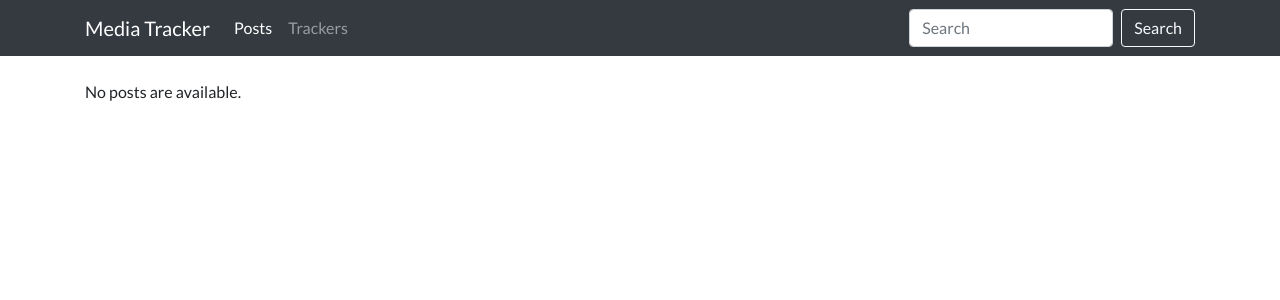
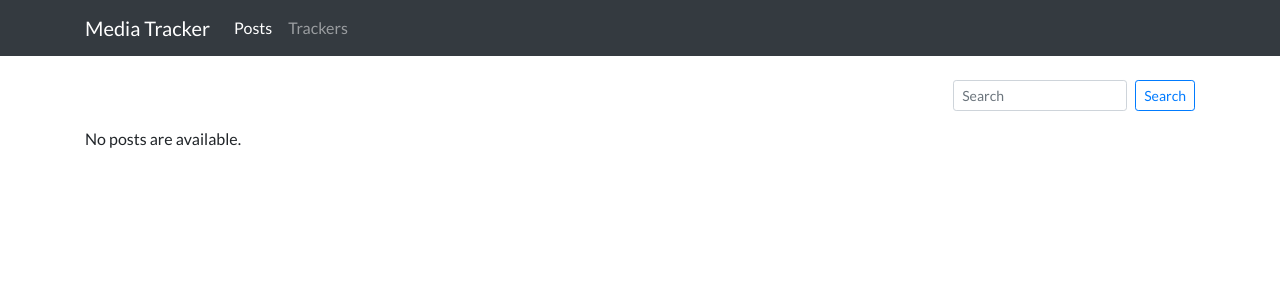
Before and after one commit to pushpreet/mediatracker, a Django app: page /posts/ in a window 1280 px wide. Shown: the top 300 px of the page. Run offline with Django 3.2, Linux system fonts and the light colour scheme; data that the repository does not hold is empty; some libraries are stand-ins or nearby versions.

Commit message:
implement search

```diff
--- a/tracker/static/tracker/css/style.css
+++ b/tracker/static/tracker/css/style.css
@@ -36,3 +36,13 @@ img {
   margin-top: 1rem;
   margin-bottom: 1rem;
 }
+
+#postNav {
+  margin-top: 1rem;
+  margin-bottom: 1rem;
+}
+
+.form-inline {
+  padding: 0 0.5rem;
+  margin-bottom: 0;
+}
--- a/tracker/templates/tracker/base.html
+++ b/tracker/templates/tracker/base.html
@@ -16,21 +16,17 @@
     <body>
         <nav class="navbar navbar-expand-md navbar-dark fixed-top bg-dark">
             <div class="container">
-                <a class="navbar-brand" href="{% url 'tracker:index' %}">Media Tracker</a>
+                <a class="navbar-brand" href="{% url 'tracker:post_list' %}">Media Tracker</a>
                 <div class="collapse navbar-collapse" id="navbarsExample07">
                     <ul class="navbar-nav mr-auto">
                         <li class="nav-item active">
-                            <a class="nav-link" href="{% url 'tracker:index' %}">Posts <span class="sr-only">(current)</span></a>
+                            <a class="nav-link" href="{% url 'tracker:post_list' %}">Posts <span class="sr-only">(current)</span></a>
                         </li>
                         <li class="nav-item">
                             <a class="nav-link" href="{% url 'tracker:tracker_list' %}">Trackers</a>
                         </li>
                     </ul>
                 </div>
-                <form class="form-inline" style="margin-bottom: 0px;">
-                    <input class="form-control mr-sm-2" type="search" placeholder="Search" aria-label="Search">
-                    <button class="btn btn-outline-light my-2 my-sm-0" type="submit">Search</button>
-                </form>
             </div>
         </nav>
 
--- a/tracker/templates/tracker/index.html
+++ b/tracker/templates/tracker/post_list.html
@@ -2,7 +2,11 @@
 {% load humanize %}
 
 {% block content %}
-    <nav class="navbar navbar-light justify-content-between">
+    <nav id="postNav" class="d-flex flex-row justify-content-end">
+        <form id="post_search_form" class="form-inline" action="{% url 'tracker:post_list' %}" method="get" accept-charset="utf-8">
+            <input class="form-control form-control-sm mr-sm-2" id="post_searchbox" name ="q" type="text" placeholder="Search">
+            <button class="btn btn-sm btn-outline-primary" type="submit">Search</button>
+        </form>
     </nav>
 
     {% if latest_post_list %}
--- a/tracker/urls.py
+++ b/tracker/urls.py
@@ -6,8 +6,8 @@ from . import views
 
 app_name = 'tracker'
 urlpatterns = [
-    path('', lambda r: HttpResponseRedirect(reverse('tracker:index'))),
-    path('posts/', views.index, name='index'),
+    path('', lambda r: HttpResponseRedirect(reverse('tracker:post_list'))),
+    path('posts/', views.post_list, name='post_list'),
     path('posts/<str:pk>/', views.PostDetailView.as_view(), name='post_detail'),
     path('tracker/', views.TrackerListView.as_view(), name='tracker_list'),
     path('tracker/<int:pk>/', views.TrackerDetailView.as_view(), name='tracker_detail'),
--- a/tracker/views.py
+++ b/tracker/views.py
@@ -4,11 +4,22 @@ from django.http import HttpResponseRedirect
 from django.urls import reverse
 from django.utils import timezone
 from django.core.paginator import Paginator, EmptyPage, PageNotAnInteger
+from django.contrib.postgres.search import SearchQuery, SearchRank, SearchVector
 
 from .models import Post, Tracker, User, TrackerCategory
 
-def index(request):
+def post_list(request):
     latest_post_list = Post.objects.all().order_by('-published')
+
+    keywords = request.GET.get('q')
+    if keywords:
+        query = SearchQuery(keywords)
+        title_vector = SearchVector('title', weight='A')
+        text_vector = SearchVector('text', weight='B')
+        vectors = title_vector + text_vector
+        latest_post_list = latest_post_list.annotate(search=vectors).filter(search=query)
+        latest_post_list = latest_post_list.annotate(rank=SearchRank(vectors, query)).order_by('-rank')
+
     page = request.GET.get('page', 1)
     paginator = Paginator(latest_post_list, 20)
 
@@ -19,7 +30,7 @@ def index(request):
     except EmptyPage:
         latest_posts = paginator.page(paginator.num_pages)
 
-    return render(request, 'tracker/index.html', {'latest_post_list': latest_posts})
+    return render(request, 'tracker/post_list.html', {'latest_post_list': latest_posts})
 
 class PostDetailView(generic.DetailView):
     model = Post
@@ -41,7 +52,7 @@ def refresh_tracker(request, tracker_id):
     tracker = get_object_or_404(Tracker, pk=tracker_id)
 
     if tracker.update():
-        return HttpResponseRedirect(reverse('tracker:index'))
+        return HttpResponseRedirect(reverse('tracker:post_list'))
 
 def delete_tracker(request, tracker_id):
     tracker = get_object_or_404(Tracker, pk=tracker_id)
```
